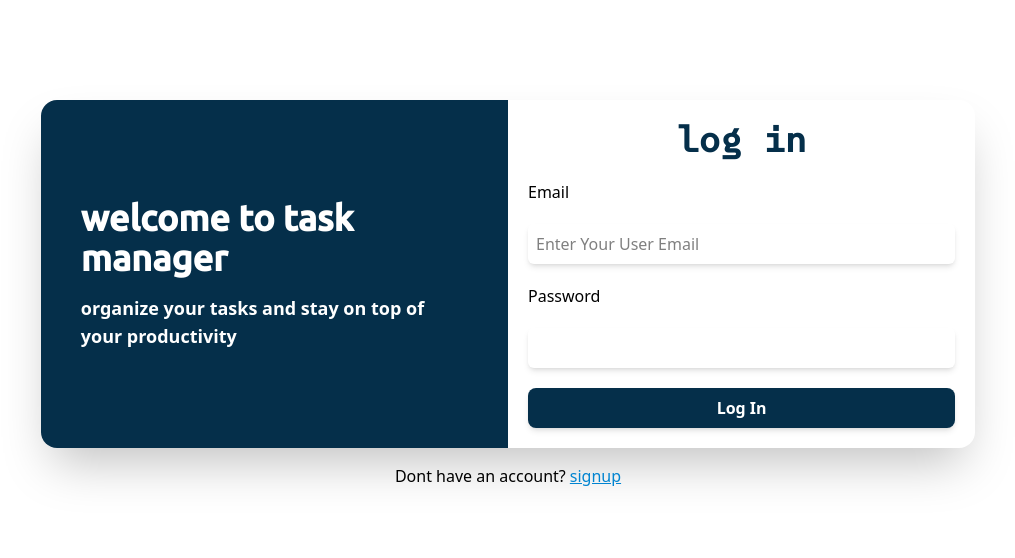
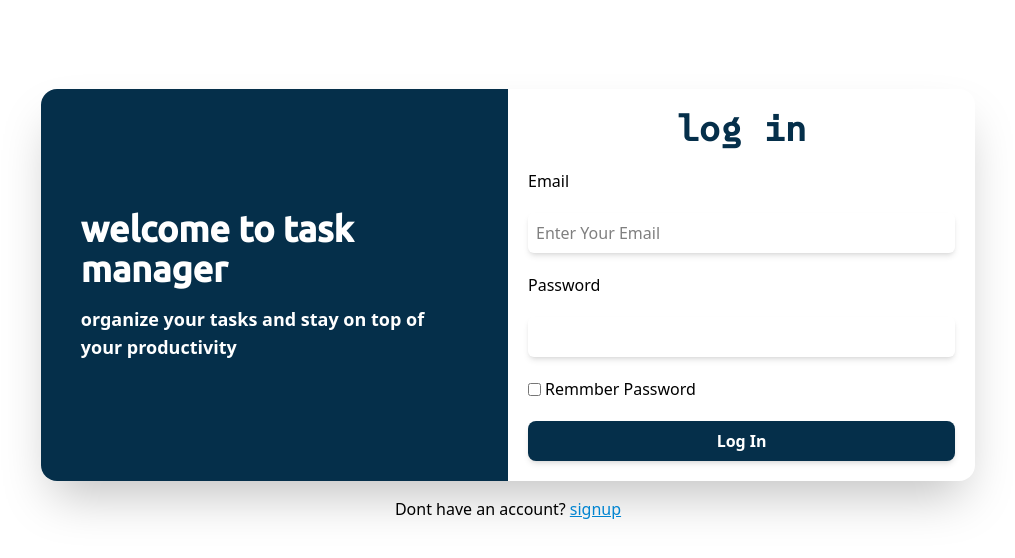
Before and after one commit to mahdinap/Tasks-manager, a React app: page /login in a window 1280 px wide. Shown: the top 558 px of the page, without its empty margins (132-1147 px from the left). Built offline with nearby package versions, Linux system fonts and the light colour scheme; the HTML template or start-up script is replaced by a standard one.

Commit message:
add checkbox input

```diff
--- /dev/null
+++ b/src/components/checkbox.jsx
@@ -0,0 +1,11 @@
+export default function Checkbox(props){
+    const{label,id}=props
+    return(
+        <>
+        <div className="flex items-center gap-1">
+            <input type="checkbox" id={id} />
+            <label htmlFor="">{label}</label>
+        </div>
+        </>
+    )
+}
--- a/src/pages/logIn.jsx
+++ b/src/pages/logIn.jsx
@@ -1,4 +1,5 @@
 import Buttons from "../components/buttons";
+import Checkbox from "../components/checkbox";
 import Subtitle from "../components/subtitle";
 import Input from "../inputs";
 
@@ -13,8 +14,9 @@ export default function Login(){
         </div>
         <div className="flex flex-col gap-5 p-5">
             <h1 className="text-sky-950  text-4xl text-center font-bold font-suse" >log in</h1>
-            <Input label="Email" placholder="Enter Your User Email" type="email" />
+            <Input label="Email" placholder="Enter Your Email" type="email" />
             <Input label="Password" placholder="" type="pasword" />
+            <Checkbox label='Remmber Password' id="remmberPassword"/>
             <Buttons label="Log In" color="sky" />
         </div>
         </div>
--- a/src/pages/signUp.jsx
+++ b/src/pages/signUp.jsx
@@ -1,4 +1,5 @@
 import Buttons from "../components/buttons";
+import Checkbox from "../components/checkbox";
 import Subtitle from "../components/subtitle";
 import Input from "../inputs";
 
@@ -16,6 +17,7 @@ export default function SingUp(){
             <Input label="User Name" placholder="Enter Your User Name" type="text" />
             <Input label="Email" placholder="Enter Your User Email" type="email" />
             <Input label="Password" placholder="" type="pasword" />
+            <Checkbox label="Remmeber Password" id="remmberPassword"  />
             <Buttons label="Sign Up" color="sky" />
         </div>
 
```
